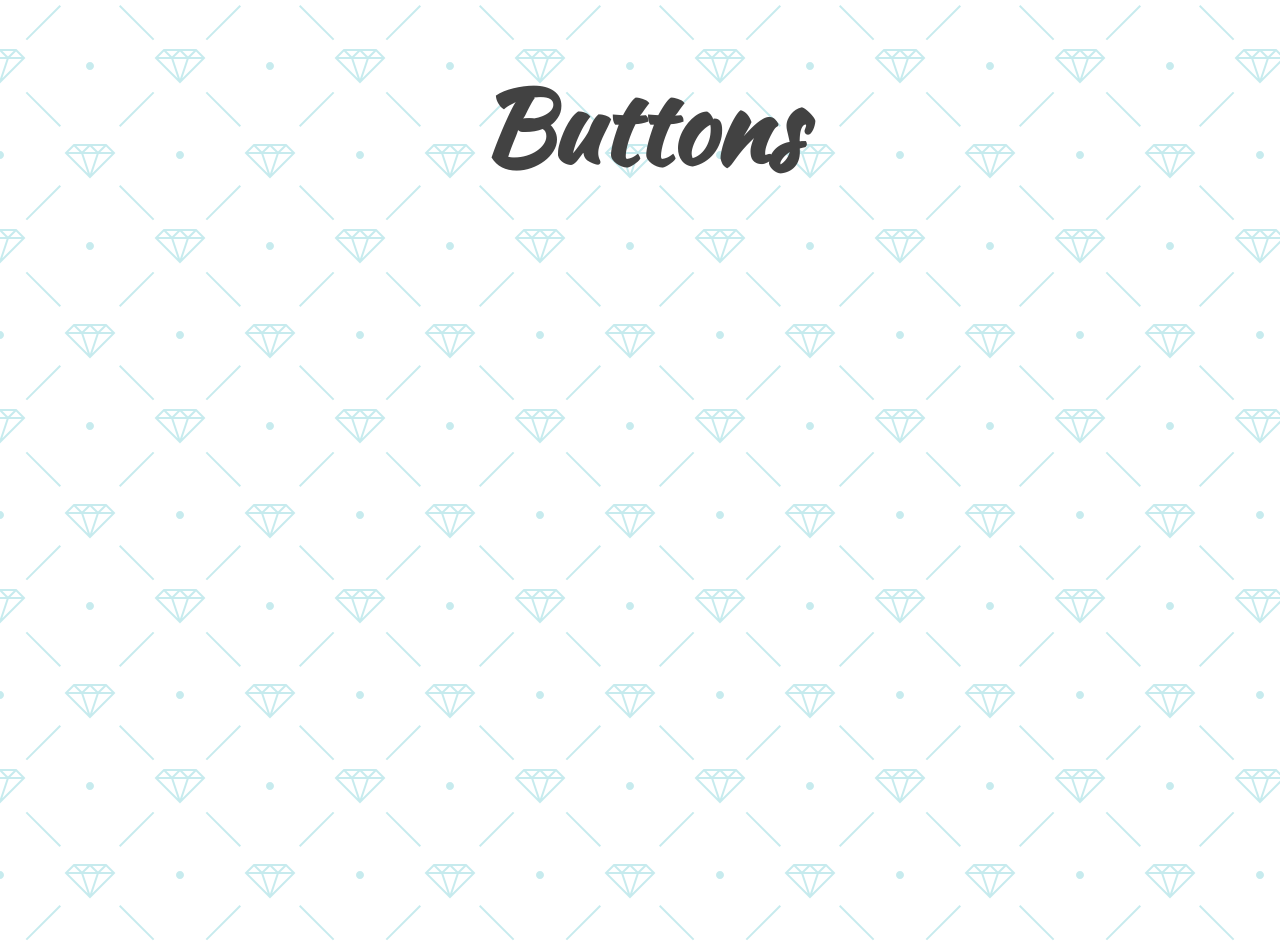
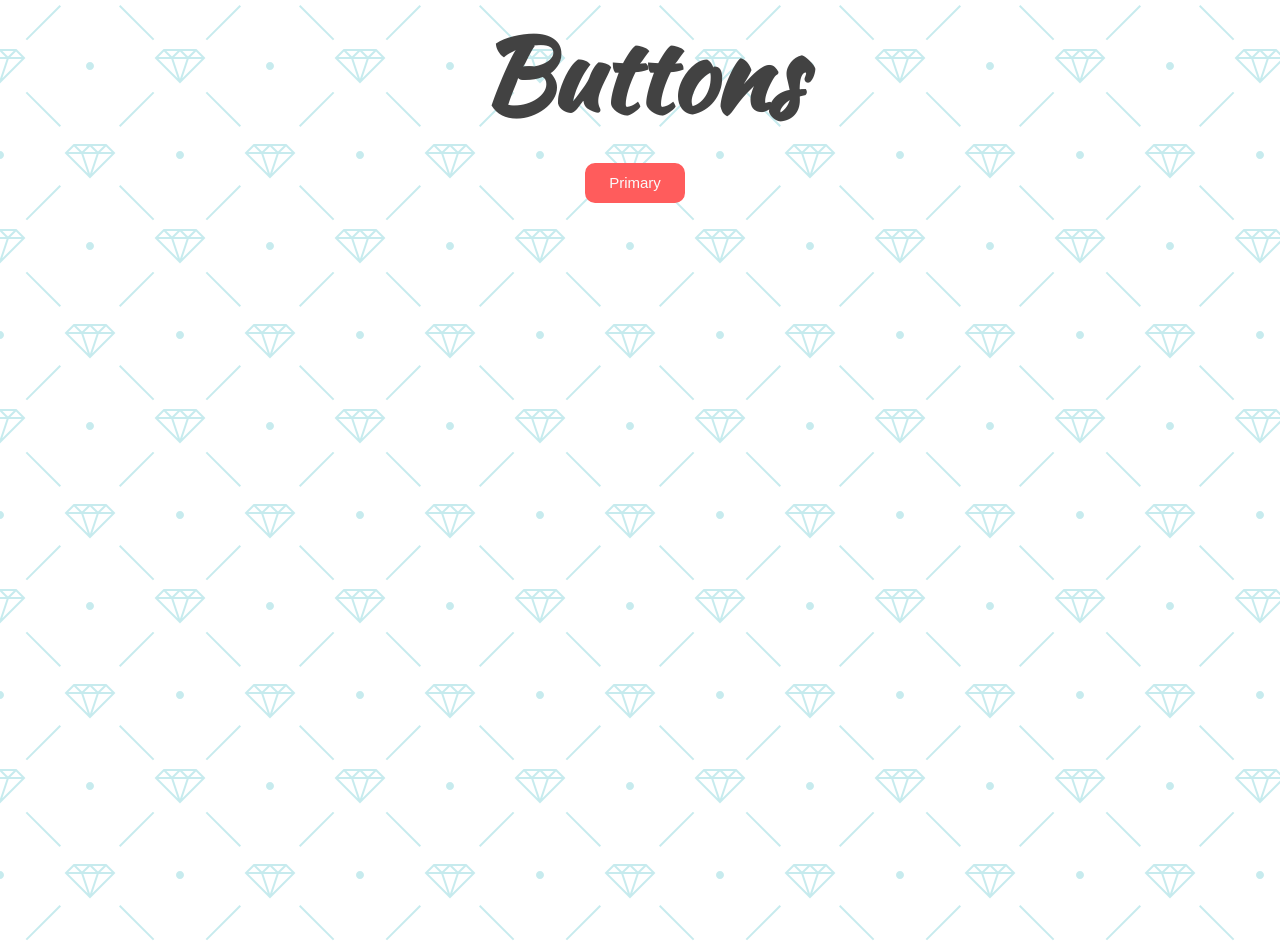
Before and after one commit to nmatthews90/light-dark-mode, a plain HTML site: page index.html in a window 1280 px wide. Shown: the part 1914-2861 px from the top of the page. Drawn offline with nearby package versions, Linux system fonts and the light colour scheme.

Commit message:
added all the button in the button section

```diff
--- a/index.html
+++ b/index.html
@@ -39,15 +39,14 @@
                 <h2>High Concept</h2>
                 <img src="img/undraw_conceptual_idea_light.svg" alt="conceptual idea" id="image3">
             </div>
-
-
-
-
         </div>
     </section>
     <!-- Projects Section -->
     <section id="projects">
         <h1>Buttons</h1>
+        <div class="buttons">
+            <button class="primary">Primary</button>
+        </div>
     </section>
     <!-- Contact Section -->
     <section id="contact">
```
